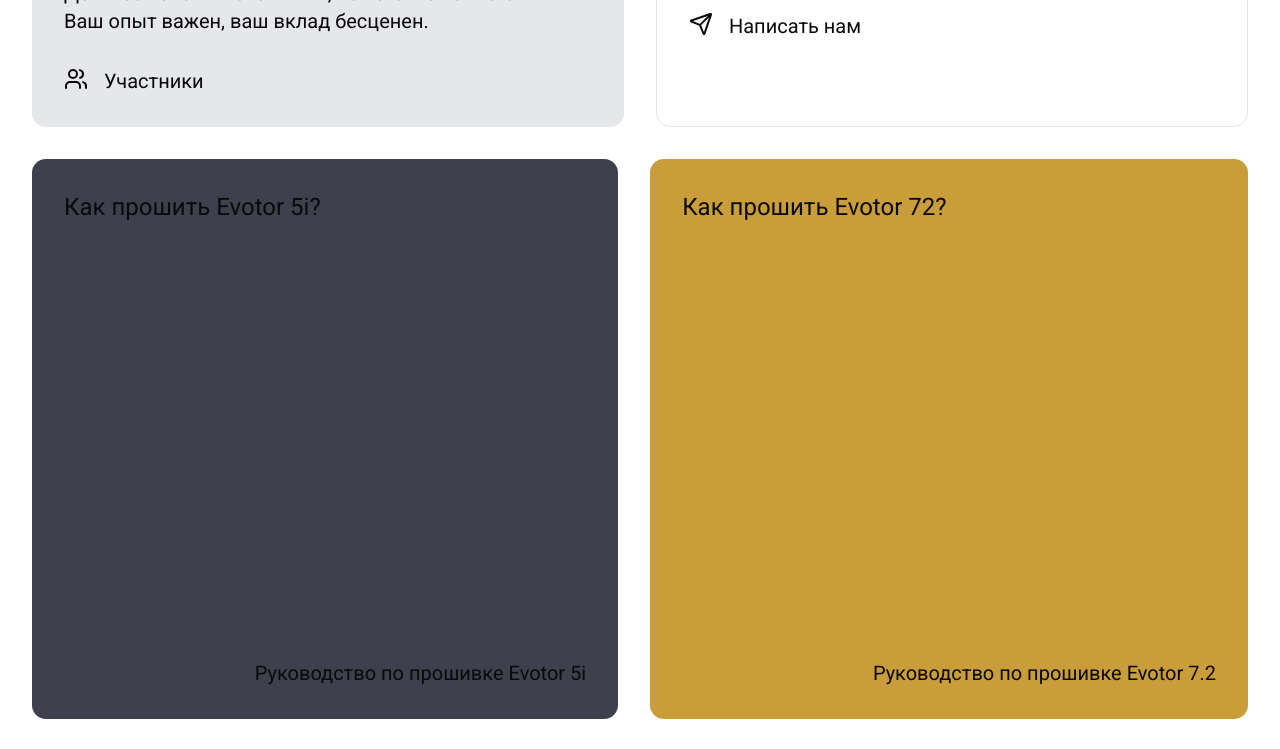
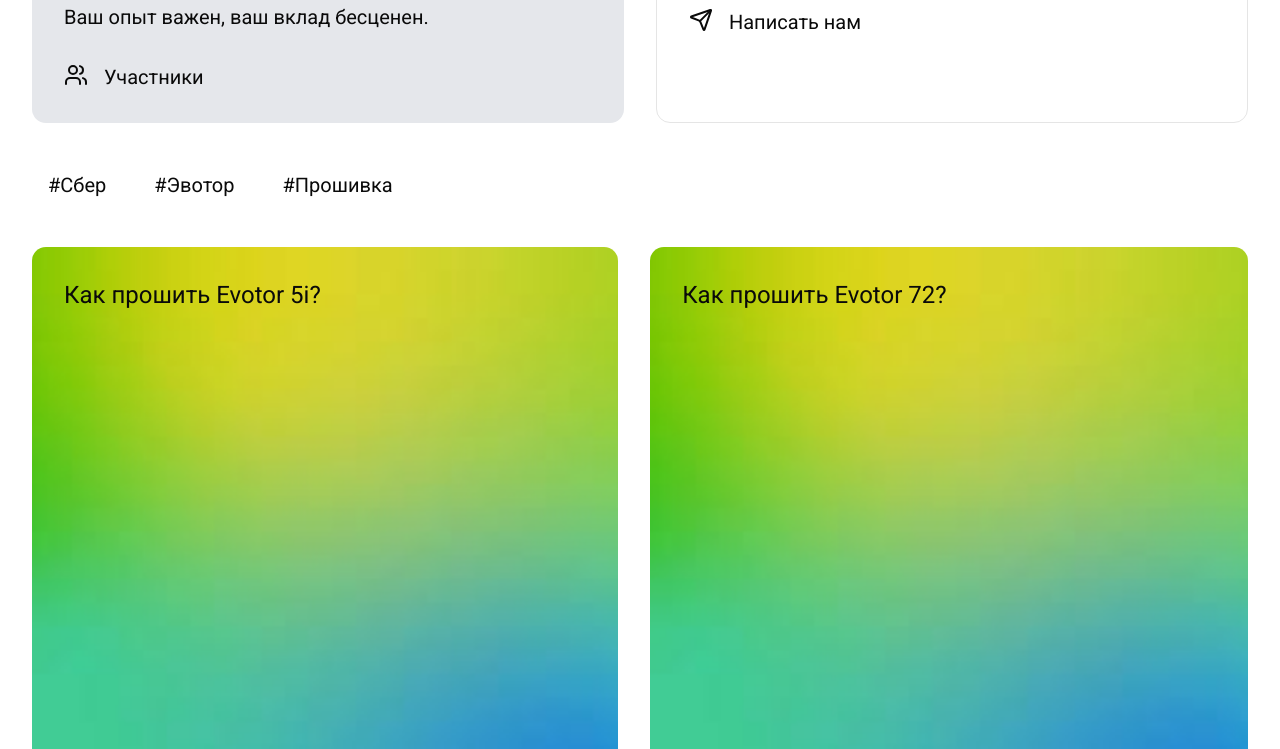
Before and after one commit to Kravchenko-Sergey/atm-doka, a Next.js app: page / in a window 1280 px wide. Shown: the part 400-1149 px from the top of the page. Built offline with nearby package versions, Linux system fonts and the light colour scheme.

Commit message:
add filtering by tags

```diff
--- a/src/app/layout.tsx
+++ b/src/app/layout.tsx
@@ -16,12 +16,12 @@
 }>) {
 	return (
 		<html lang='en' className={roboto.className}>
-			<body className='h-screen flex flex-col items-center '>
+			<body className='h-screen flex flex-col items-center'>
 				<header className='p-8 w-full flex justify-center gap-8 whitespace-nowrap border-b lg: px-0'>
 					<div className='px-8 w-[1640px] flex justify-center lg:justify-start'>
 						<Link
 							href={'/'}
-							className='px-8 py-4 text-3xl flex gap-4 border-3 rounded-full'
+							className='px-8 py-4 text-3xl flex gap-4 border rounded-full'
 						>
 							АТМ Дока
 						</Link>
--- a/src/app/page.tsx
+++ b/src/app/page.tsx
@@ -2,20 +2,45 @@
 
 import { useRootStore } from '@/state/store'
 import Link from 'next/link'
-import { Fragment } from 'react'
-
-const getRandomColor = () => {
-	const letters = '0123456789ABCDEF'
-	let color = '#'
-	for (let i = 0; i < 6; i++) {
-		color += letters[Math.floor(Math.random() * 16)]
-	}
-	return color
-}
+import { Fragment, useState } from 'react'
+import { v4 } from 'uuid'
 
 export default function Home() {
 	const messages = useRootStore((state) => state.messages)
 	const posts = useRootStore((state) => state.posts)
+
+	const [tags, setTags] = useState([
+		{ id: v4(), title: '#Сбер', isActive: false },
+		{ id: v4(), title: '#Эвотор', isActive: false },
+		{ id: v4(), title: '#Прошивка', isActive: false }
+	])
+
+	const toggleActive = (id: string) => {
+		setTags((prevTags) =>
+			prevTags.map((tag) =>
+				tag.id === id ? { ...tag, isActive: !tag.isActive } : tag
+			)
+		)
+	}
+
+	const handleClickTag = (id: string) => {
+		toggleActive(id)
+	}
+
+	const activeTags = tags
+		.filter((tag) => tag.isActive)
+		.map((tag) => ({
+			key: tag.id,
+			title: tag.title
+		}))
+
+	const filteredPosts =
+		activeTags.length > 0
+			? posts.filter((post) =>
+					activeTags.every((activeTag) => post.tags.includes(activeTag.title))
+				)
+			: posts
+
 	return (
 		<>
 			<div className='flex gap-8 flex-wrap lg:flex-nowrap'>
@@ -23,14 +48,31 @@
 					<Fragment key={message.id}>{message.content}</Fragment>
 				))}
 			</div>
+			<div className='pt-8 text-xl flex flex-wrap items-center gap-4'>
+				{tags.map((tag) => (
+					<div
+						key={tag.id} // Добавлен ключ для каждого тега
+						onClick={() => handleClickTag(tag.id)}
+						className={`p-4 text-xl flex items-center justify-center transition duration-300 ease-in-out cursor-pointer
+						${tag.isActive ? 'border rounded-xl' : ''}`}
+					>
+						{tag.title}
+					</div>
+				))}
+			</div>
 			<div className='py-8 flex gap-8 flex-wrap'>
-				{posts.map((post) => (
+				{filteredPosts.map((post) => (
 					<Link
 						href={`/posts/${post.url}`}
-						key={post.id}
-						className='p-8 h-[560px] flex flex-col items-center justify-between flex-auto rounded-xl'
-						style={{ backgroundColor: `${getRandomColor()}` }}
+						key={post.id} // Убедитесь, что у каждого поста есть уникальный ключ
+						className='relative p-8 h-[560px] flex flex-col items-center justify-between flex-auto rounded-xl overflow-hidden transition duration-300 ease-in-out'
+						style={{
+							backgroundImage: `url('${post.bgImage}')`,
+							backgroundSize: 'cover',
+							backgroundPosition: 'center'
+						}}
 					>
+						<div className='absolute inset-0 bg-white opacity-0 transition-opacity duration-300 ease-in-out hover:opacity-20'></div>
 						<p className='text-2xl self-start'>{post.title}</p>
 						<p className='text-xl self-end'>{post.description}</p>
 					</Link>
--- a/src/app/posts/[url]/page.tsx
+++ b/src/app/posts/[url]/page.tsx
@@ -17,9 +17,6 @@
 	const prevPost = posts[posts.findIndex((p) => p.id === post?.id) - 1] ?? post
 	const nextPost = posts[posts.findIndex((p) => p.id === post?.id) + 1] ?? post
 
-	console.log(prevPost)
-	console.log(nextPost)
-
 	return (
 		<>
 			{post?.content}
@@ -33,14 +30,19 @@
 							<Link
 								href={`/posts/${post.url}`}
 								key={post.id}
-								className='p-8 h-[560px] flex flex-col items-center justify-between flex-auto border border-[#2e9aff] rounded-xl'
+								className='p-8 h-[560px] flex flex-col items-center justify-between flex-auto rounded-xl'
+								style={{
+									backgroundImage: `url('${post.bgImage}')`,
+									backgroundSize: 'cover',
+									backgroundPosition: 'center'
+								}}
 							>
 								<p className='text-2xl self-start'>{post.title}</p>
 								<p className='text-xl self-end'>{post.description}</p>
 							</Link>
 						))}
 				</div>
-				<div className='m-8 flex justify-between'>
+				<div className='m-8 flex flex-col items-center gap-8 md:flex-row justify-between'>
 					<Link href={prevPost.url} className='text-xl flex items-center gap-4'>
 						<CircleArrowLeft
 							className={` ${post?.id === posts[0].id ? 'hidden' : ''}`}
--- a/src/state/store.tsx
+++ b/src/state/store.tsx
@@ -18,6 +18,7 @@
 	author: string
 	title: string
 	description: string
+	bgImage: string
 	tags: string[]
 	content: JSX.Element
 }
@@ -29,13 +30,20 @@
 	description: string
 }
 
+type Tag = {
+	id: string
+	title: string
+	isActive: boolean
+}
+
 type RootState = {
 	messages: Message[]
 	posts: Post[]
 	people: Person[]
+	tags: Tag[]
 }
 
-export const useRootStore = create<RootState>(() => ({
+export const useRootStore = create<RootState>((set) => ({
 	people: [
 		{
 			id: v4(),
@@ -103,7 +111,8 @@
 			author: 'Сергей Кравченко',
 			title: 'Как прошить Evotor 5i?',
 			description: 'Руководство по прошивке Evotor 5i',
-			tags: ['Сбер', 'Эвотор', 'Прошивка'],
+			bgImage: '/bgsber.jpeg',
+			tags: ['#Сбер', '#Эвотор', '#Прошивка'],
 			content: (
 				<div>
 					<Image
@@ -175,7 +184,8 @@
 			author: 'Сергей Кравченко',
 			title: 'Как прошить Evotor 72?',
 			description: 'Руководство по прошивке Evotor 7.2',
-			tags: ['Сбер', 'Эвотор', 'Прошивка'],
+			bgImage: '/bgsber.jpeg',
+			tags: ['#Сбер', '#Эвотор', '#Прошивка'],
 			content: (
 				<div>
 					<Image
@@ -227,7 +237,8 @@
 			author: 'Сергей Кравченко',
 			title: 'Как прошить Evotor 73?',
 			description: 'Руководство по прошивке Evotor 7.3',
-			tags: ['Сбер', 'Эвотор', 'Прошивка'],
+			bgImage: '/bgsber.jpeg',
+			tags: ['#Сбер', '#Эвотор', '#Прошивка'],
 			content: (
 				<div>
 					<Image
@@ -279,7 +290,8 @@
 			author: 'Сергей Кравченко',
 			title: 'Как прошить Evotor 10?',
 			description: 'Руководство по прошивке Evotor 10',
-			tags: ['Сбер', 'Эвотор', 'Прошивка'],
+			bgImage: '/bgsber.jpeg',
+			tags: ['#Сбер', '#Эвотор', '#Прошивка'],
 			content: (
 				<div>
 					<Image
@@ -325,5 +337,10 @@
 				</div>
 			)
 		}
+	],
+	tags: [
+		{ id: v4(), title: '#Сбер', isActive: false },
+		{ id: v4(), title: '#Эвотор', isActive: false },
+		{ id: v4(), title: '#Прошивка', isActive: false }
 	]
 }))
```
Also changed, not shown: public/bgsber.jpeg (added).
